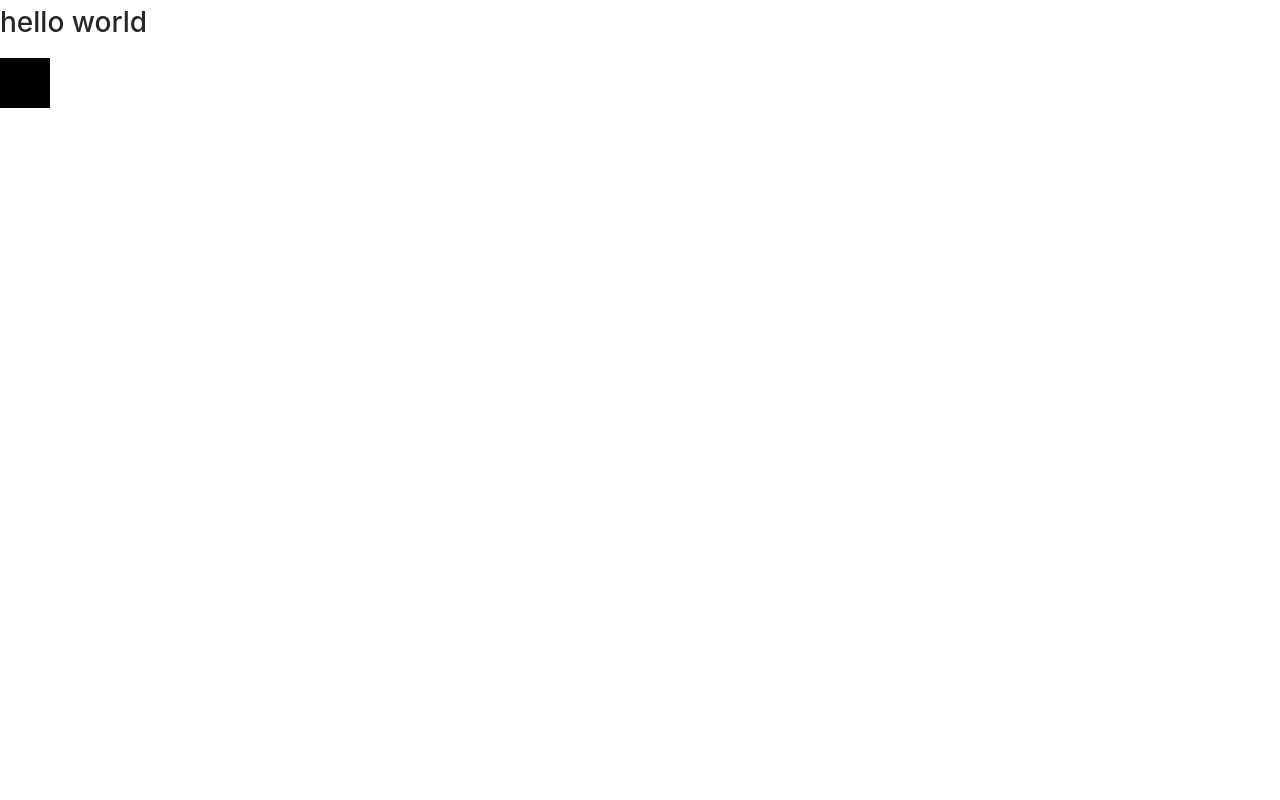
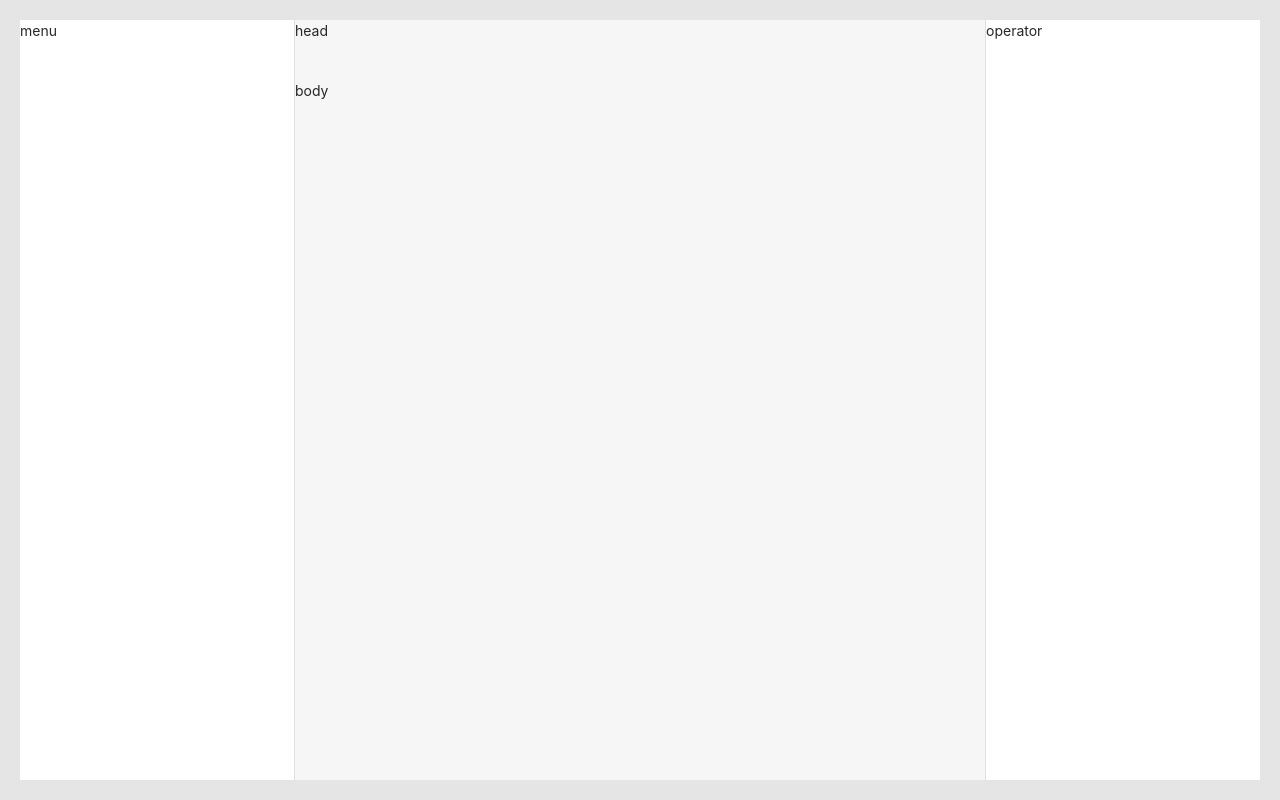
Before and after one commit to Shine0917/my-visual-editor, a React (Vite) app: page / in a window 1280 px wide. Built offline with nearby package versions, Linux system fonts and the light colour scheme.

Commit message:
feat: add 页面布局

```diff
--- a/src/App.tsx
+++ b/src/App.tsx
@@ -1,6 +1,7 @@
 import './app.scss'
 import {useState, useRef,useCallback,useMemo} from 'react'
 import {useCallbackRef} from './packages/hook/useCallbackRef'
+import { ReactVisualEditor } from './packages/ReactVisualEditor'
 const App =() => {
   const [pos, setPos] = useState({
     left:0,
@@ -54,7 +55,7 @@ const App =() => {
   })()
   return (
     <div className="app-home">
-        <h1 className="test">hello world</h1>
+        {/* <h1 className="test">hello world</h1>
         <div style={{
           height: '50px',
           width: '50px',
@@ -65,7 +66,8 @@ const App =() => {
           display: 'inline-block'
         }}
         onMouseDown={mouseDragger.mousedown}
-        ></div>
+        ></div> */}
+        <ReactVisualEditor></ReactVisualEditor>
     </div>
 )
 }
--- /dev/null
+++ b/src/packages/ReactVisualEditor.scss
@@ -0,0 +1,72 @@
+$headSize: 60px; // 编辑器头部的高度
+$menuSize: 275px; // 编辑器菜单宽度
+$operatorSize: 275px; // 右侧操作栏的宽度
+
+$ibc: #dcdfe6; // 边框色
+$ibl: #ebeef5; // 边框色(轻)
+$itc: #314659; // 字体颜色
+$icc: rgba(0, 0, 0, 0.45); // 图标颜色
+$boxShadowColor: #f0f1f2; // 阴影颜色
+$primary: #409EFF; // 基础色
+
+.react-visual-editor {
+  position: fixed;
+  top: 20px;
+  left: 20px;
+  bottom: 20px;
+  right: 20px;
+
+  &:before {
+    position: fixed;
+    top: 0;
+    bottom: 0;
+    left: 0;
+    right: 0;
+    content: '';
+    background-color: rgba(black, 0.1);
+  }
+
+  .react-visual-editor-menu,
+  .react-visual-editor-head,
+  .react-visual-editor-operator,
+  .react-visual-editor-body, {
+    position: absolute;
+
+    &.react-visual-editor-head {
+      top: 0;
+      left: $menuSize;
+      right: $operatorSize;
+      height: $headSize;
+      z-index: 1;
+    }
+
+    &.react-visual-editor-menu {
+      top: 0;
+      left: 0;
+      bottom: 0;
+      width: $menuSize;
+      background-color: white;
+      border-right: solid 1px $ibc;
+    }
+
+    &.react-visual-editor-operator {
+      top: 0;
+      right: 0;
+      bottom: 0;
+      width: $operatorSize;
+      background-color: white;
+      border-left: solid 1px $ibc;
+    }
+
+    &.react-visual-editor-body {
+      top: 0;
+      left: $menuSize;
+      right: $operatorSize;
+      bottom: 0;
+      box-sizing: border-box;
+      padding-top: $headSize;
+      padding-bottom: 300px;
+      background-color: #f6f6f6;
+    }
+  }
+}
--- /dev/null
+++ b/src/packages/ReactVisualEditor.tsx
@@ -0,0 +1,20 @@
+/*
+ * @Author: xiaozhaoxia
+ * @Date: 2021-08-31 15:04:17
+ * @LastEditTime: 2021-08-31 15:17:26
+ * @LastEditors: xiaozhaoxiz
+ * @FilePath: /My-Visual-editor/src/packages/ReactVisualEditor.tsx
+ */
+
+import './ReactVisualEditor.scss'
+
+export const ReactVisualEditor: React.FC<{}> =() => {
+  return (
+    <div className="react-visual-editor">
+      <div className="react-visual-editor-menu">menu</div>
+      <div className="react-visual-editor-head">head</div>
+      <div className="react-visual-editor-operator">operator</div>
+      <div className="react-visual-editor-body">body</div>
+    </div>
+  )
+}
```
